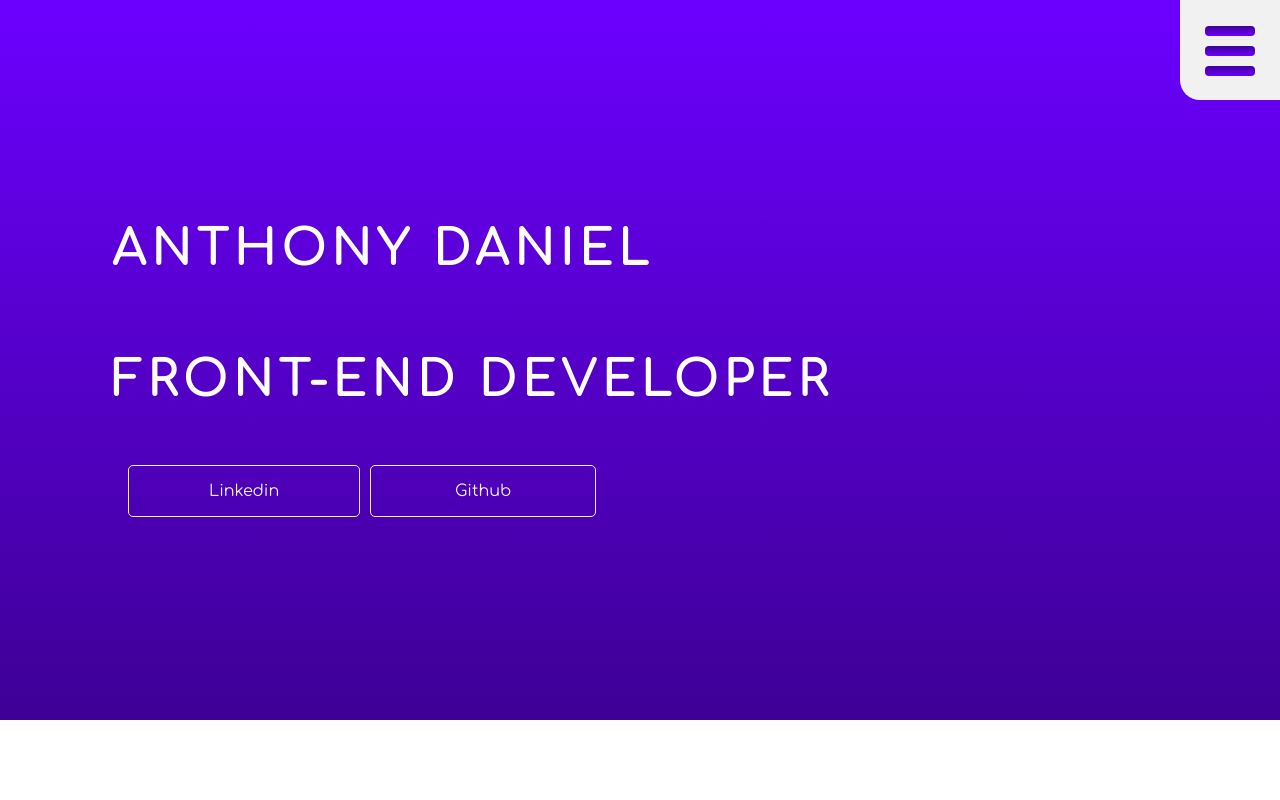
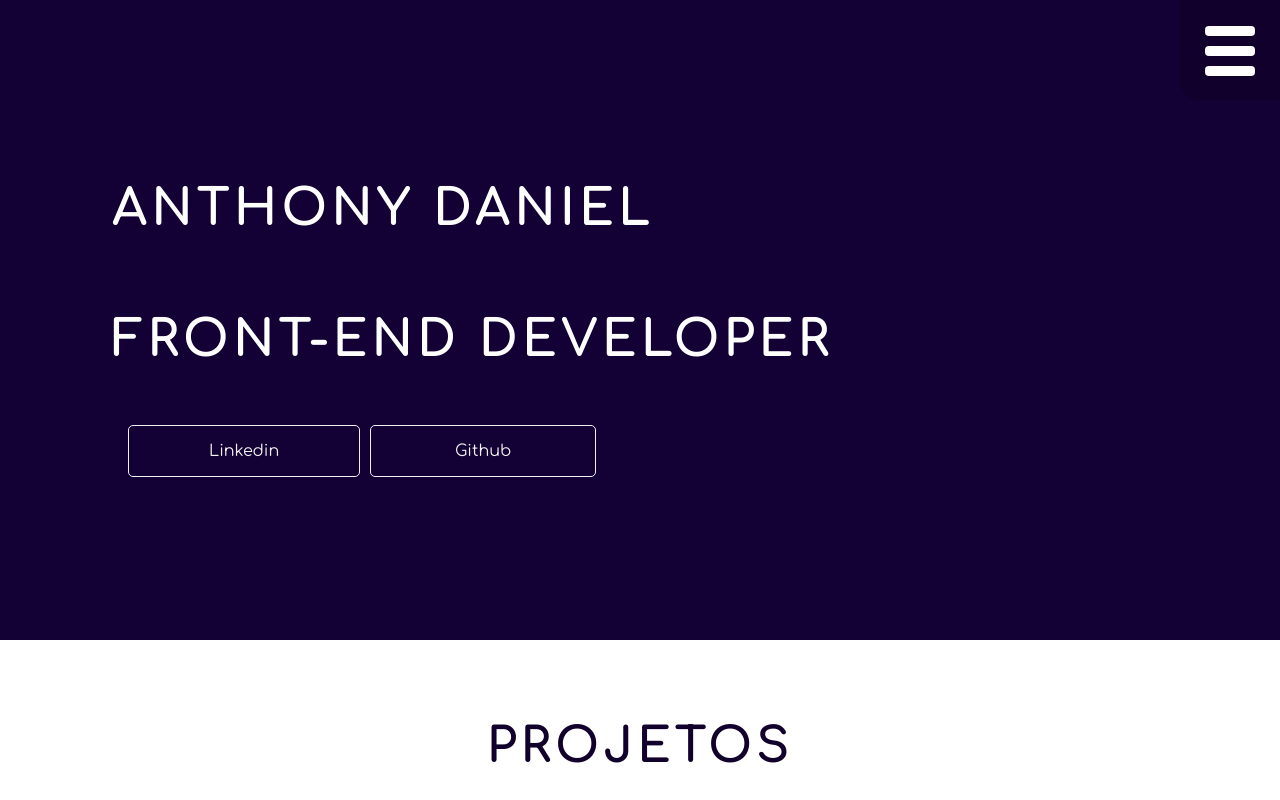
Before and after one commit to anthonyd12/portifolio, a plain HTML site: page index.html in a window 1280 px wide. Shown: the top 800 px of the page. Drawn offline with Linux system fonts and the light colour scheme.

Commit message:
atualização das cores e texto

```diff
--- a/index.html
+++ b/index.html
@@ -21,7 +21,7 @@
                     </label>
                     <div class="menu"></div>
                         <nav class="menu-itens">
-                            <ul>
+                            <ul class="close">
                                 <li><a href="#inicio">Home</a></li>
                                 <li><a href="#projetos">Projetos</a></li>
                                 <li><a href="#contato">Contato</a></li>
@@ -39,6 +39,7 @@
     </header>
 
     <main class="container" id="projetos">
+        <h1 class="title-projects">Projetos</h1>
         <div class="card-container">
             <a href="https://www.behance.net/anthonydaniel6" target="_blank"><img src="images/behance.png" alt="behance" class="card"></a>
                 <div class="card-text">
@@ -46,7 +47,7 @@
                 </div><strong><a href="https://www.behance.net/anthonydaniel6" target="_blank" class="lkn">CONFIRA</a></strong>
         </div>
         <div class="card-container">
-            <a href="Pages/CardsFeatures/CardsFeatures.html""><img src="images/Logo.png" alt="CardsFeatures" class="card"></a>
+            <a href="Pages/CardsFeatures/CardsFeatures.html"><img src="images/Logo.png" alt="CardsFeatures" class="card"></a>
                 <div class="card-text">
                     Projeto de cards de Features feitas com intuito de treinar HTML e CSS.
                 </div><strong><a href="Pages/CardsFeatures/CardsFeatures.html" class="lkn">CONFIRA</a></strong>
--- a/script/script.js
+++ b/script/script.js
@@ -1,6 +1,8 @@
 let homePag = document.getElementById('inicio');
 let projetosPag = document.querySelector("#projetos");
 let orcamentoPag = document.getElementById('contato');
+
+let cheackBox = document.querySelector('.close');
 
 
 
--- a/style/style.css
+++ b/style/style.css
@@ -2,9 +2,9 @@
 
 :root{
     --font1: 'Comfortaa', cursive;
-    --color1: #6c00ff;
+    --color1: #12002c;
     --color2: #FFF126;
-    --color3: #3e0095;
+    --color3: #130034;
 }
 
 body{
@@ -18,9 +18,9 @@ body{
 
 .header-container{
     width: 100%;
-    height: 90vh;
+    height: 80vh;
 
-    background-image: linear-gradient(to bottom, #6c00ff, #3e0095);
+    background-color: #130034;
     display: flex;
     flex-direction: column;
     justify-content: center;
@@ -67,7 +67,7 @@ h1, h2{
      width: 100px;
      height: 100px;
      position: fixed;
-     background-color: #f1f1f1;
+     background-color: #12002c;
      right: 0;
      top: 0;
      display: flex;
@@ -80,7 +80,7 @@ h1, h2{
  .checkbox .trace{
      width: 50px;
      height: 10px;
-     background-image: linear-gradient(to top, #6c00ff, #3e0095);
+     background-color: #fff;
      position: absolute;
      border-radius: 4px;
      transition: 0.5s ease-in-out;
@@ -135,6 +135,7 @@ h1, h2{
     left: 0;
     width: 100%;
     height: 100vh;
+    background-color: #12002c;
     display: flex;
     justify-content: center;
     align-items: center;
@@ -195,6 +196,12 @@ h1, h2{
 }
 
 /*Cards*/
+
+.title-projects{
+    font-size: 3rem;
+    color: #12002c;
+    text-align: center;
+}
 
 .link-proj{
     text-decoration: none;
@@ -325,7 +332,7 @@ footer{
     margin-top: -7.5vh;
     width: 100%;
     height: 100px;
-    background-image: linear-gradient(to top, #6c00ff, #3e0095);
+    background-color: #130034;
     display: flex;
     align-items: center;
     justify-content: center;
```
